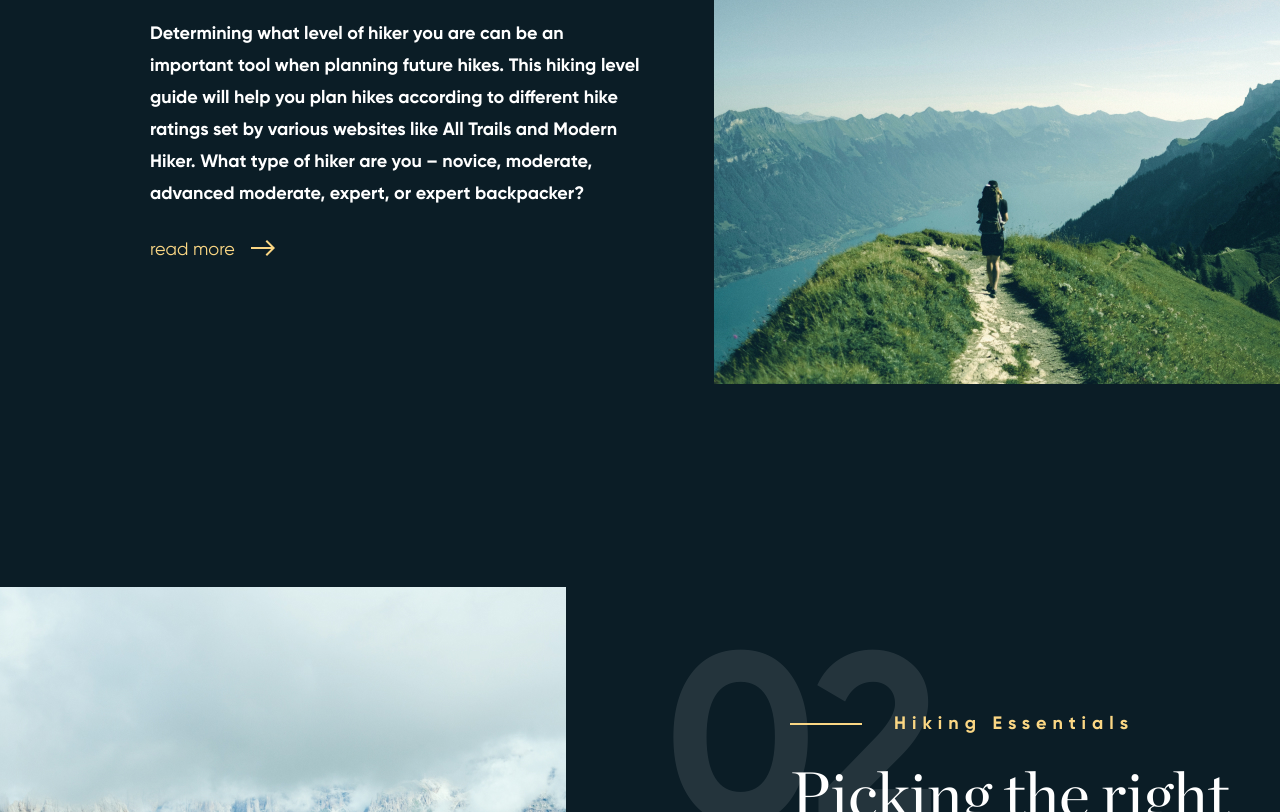
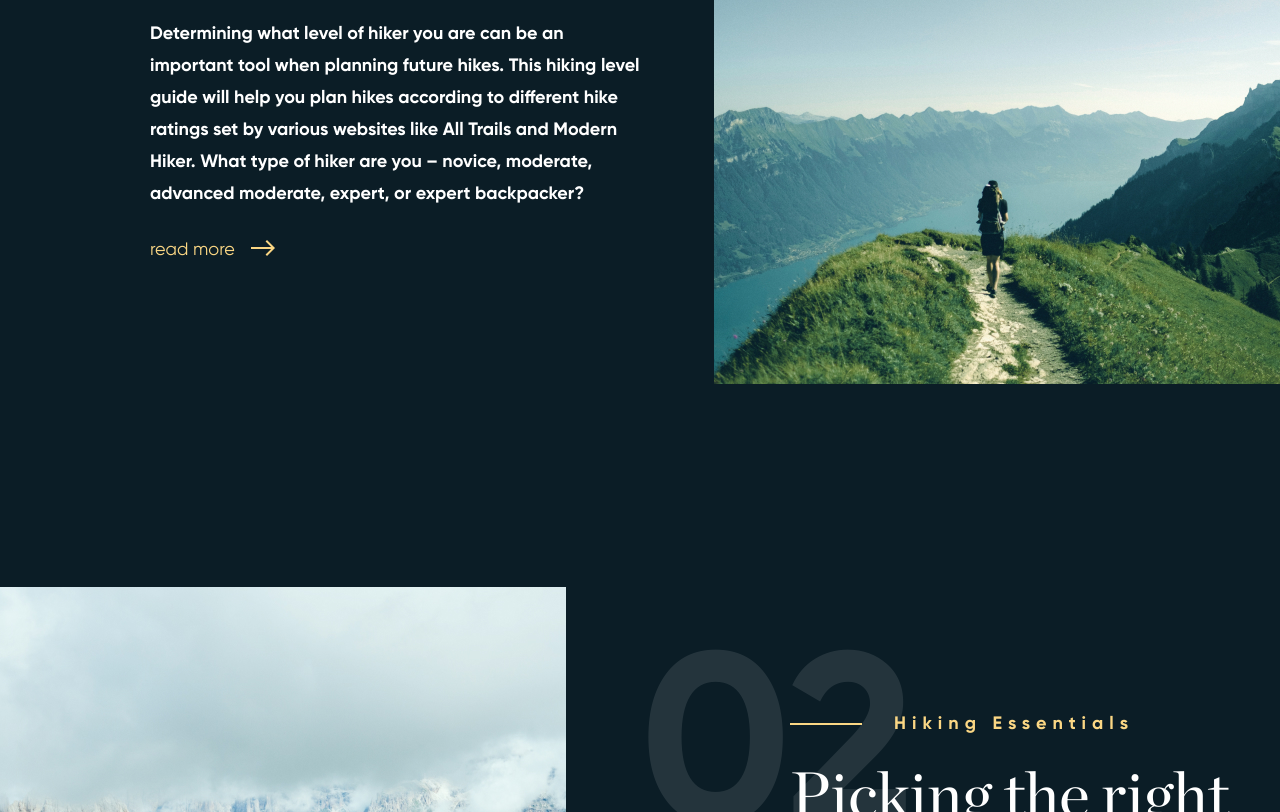
Before and after one commit to aytmamatov/MNTN, a plain HTML site: page index.html in a window 1280 px wide. Shown: the part 836-1648 px from the top of the page. Drawn offline with nearby package versions, Linux system fonts and the light colour scheme; files that its build step writes are made by us from their sources.

Commit message:
Replaced percentages with px.

```diff
--- a/sass/components/_card.sass
+++ b/sass/components/_card.sass
@@ -42,13 +42,12 @@
 
   &__text-content
     width: 50%
-    // padding: 0px 57px
     padding-left: 150px
 
   &__number
     position: absolute
     top: -80px
-    left: -25.5%
+    left: -150px
     font-weight: bold
     font-size: 240px
     color: var(--light)
```
